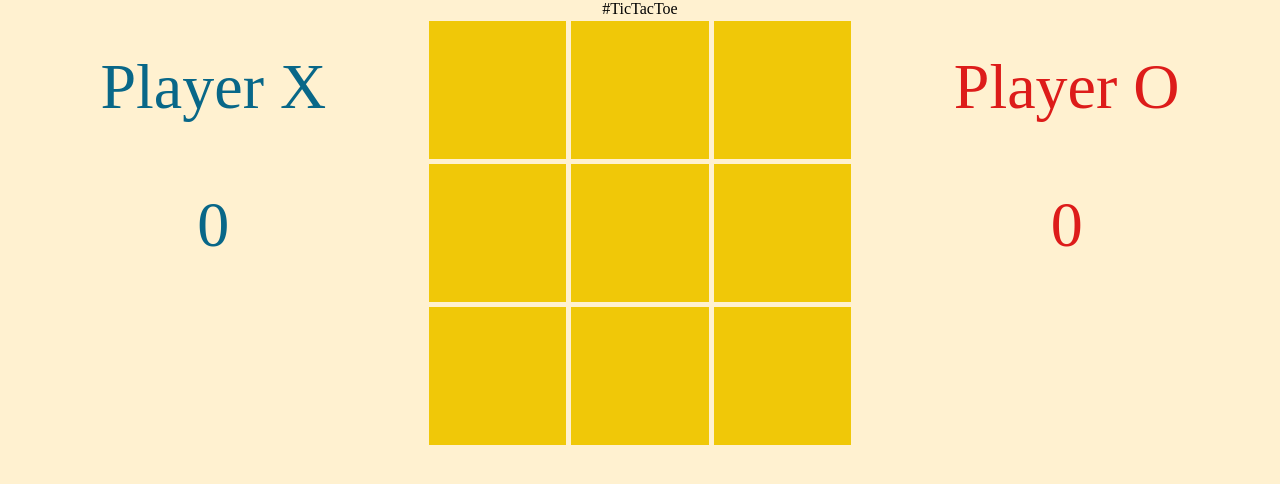
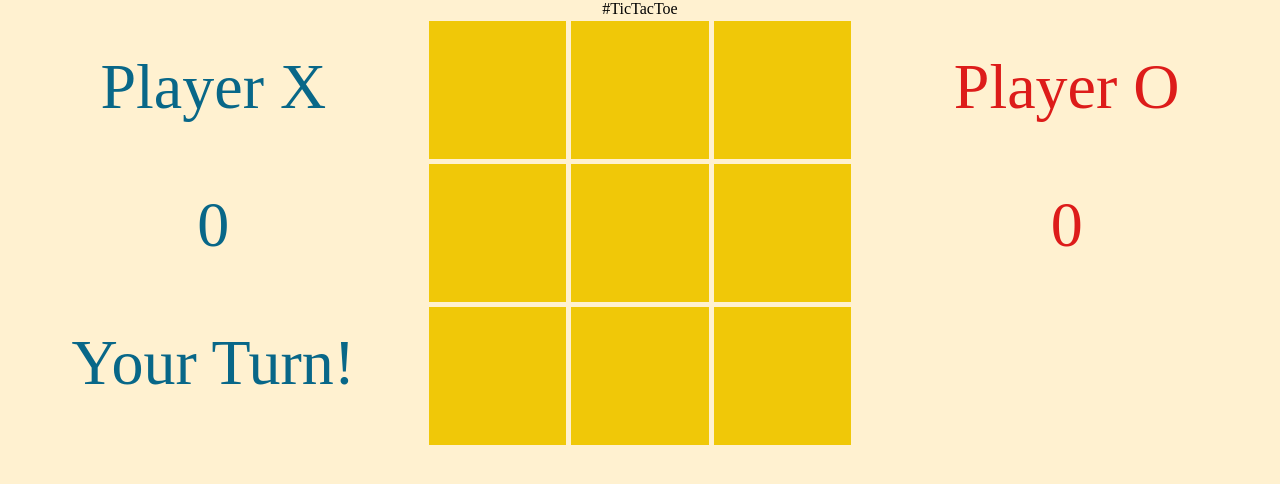
Before and after one commit to elviobg/Tic-Tac-Toe, a plain HTML site: page src/index.html in a window 1280 px wide. Drawn offline with Linux system fonts and the light colour scheme.

Commit message:
adiciona aviso de vez e vencedor

```diff
--- a/src/index.html
+++ b/src/index.html
@@ -19,6 +19,7 @@
           <div class="flex-container flex-column">
             <div class="flex-item"><p class="player_1 text">Player X</p></div>
             <div class="flex-item"><p class="player_1 text score">0</p></div>
+            <div class="flex-item"><p class="player_1 text banner">Your Turn!</p></div>
           </div>
         </div>
         <div id="board" class="flex-item">
@@ -42,6 +43,7 @@
           <div class="flex-container flex-column flex-end panel_2">
             <div class="flex-item"><p class="player_2 text">Player O</p></div>
             <div class="flex-item"><p class="player_2 text score">0</p></div>
+            <div class="flex-item"><p class="player_2 text banner">Your Turn!</p></div>
           </div>
         </div>
       </div>
--- a/src/public/js/game.js
+++ b/src/public/js/game.js
@@ -28,6 +28,7 @@ function restart() {
         square.firstChild.textContent = '-'
     });
     changePlayer();
+    $(".banner").text('Your Turn!');
     game.finish = false;
     game.moves = 0;
 }
@@ -41,6 +42,9 @@ function getCurrentPlayer() {
 
 function changePlayer() {
     game.is_first_player = !game.is_first_player;
+    const player = getCurrentPlayer();
+    $(".banner").hide();
+    $(`.banner.${player.class}`).show();
 }
 
 function executeMove(square) {
@@ -62,7 +66,8 @@ function executeMove(square) {
     player.score +=1;
     game.finish = true;
 
-    $(`.${player.class}.score`)[0].textContent = player.score;
+    $(`.${player.class}.score`).text(player.score);
+    $(`.${player.class}.banner`).text('WINNER!');
 }
 
 function checkIfWins (player) {
```
